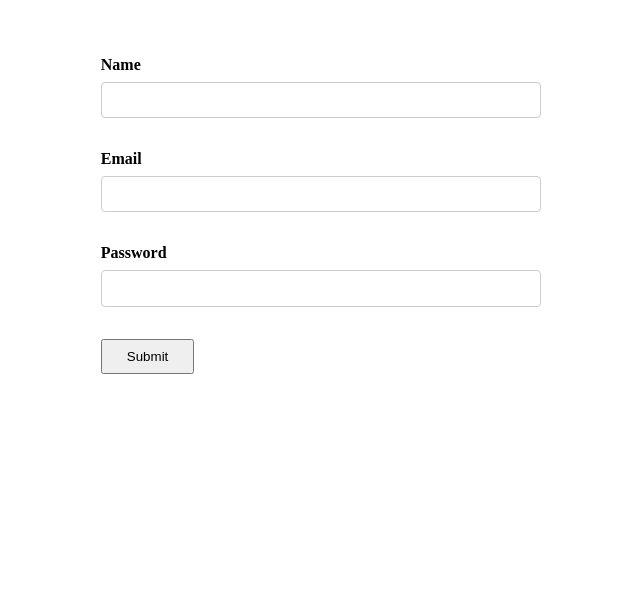
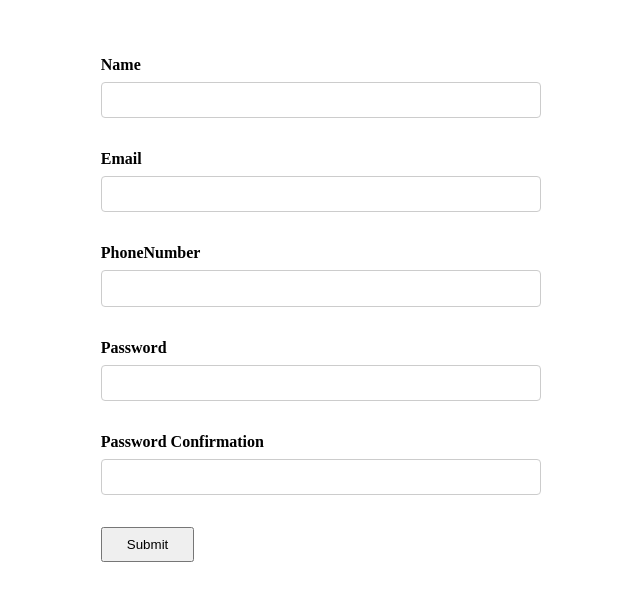
Before and after one commit to sepidehbiglarizadeh/Formik, a React (Create React App) app: page / in a window 1280 px wide. Shown: the top 600 px of the page, without its empty margins (319-959 px from the left). Built offline with nearby package versions, Linux system fonts and the light colour scheme.

Commit message:
add other fields

```diff
--- a/src/components/SignUpForm/SignUpForm.js
+++ b/src/components/SignUpForm/SignUpForm.js
@@ -15,12 +15,25 @@ import * as Yup from "yup";
 //   return errors;
 // };
 
+
 const validationSchema = Yup.object({
-  name: Yup.string().required("Name is Required"),
+  name: Yup.string()
+    .required("Name is Required")
+    .min(6, "Name length is not valid"),
   email: Yup.string()
     .email("Invalid email format")
     .required("Email is Required"),
-  password: Yup.string().required("Password is required"),
+  phoneNumber: Yup.string()
+    .required("Phone Number is required")
+    .matches(/^[0-9]{11}$/, "Invalid Phone Number")
+    .nullable(),
+  password: Yup.string()
+    .required("Password is required")
+    .matches( /^(?=.*[a-z])(?=.*[A-Z])(?=.*[0-9])(?=.*[!@#\$%\^&\*])(?=.{8,})/, "Must Contain 8 Characters, One Uppercase, One Lowercase, One Number and One Special Case Character"),
+  passwordConfirm: Yup.string().oneOf(
+    [Yup.ref("password"), null],
+    "Passwords must match"
+  ),
 });
 
 const SignUpForm = () => {
@@ -28,7 +41,9 @@ const SignUpForm = () => {
     initialValues: {
       name: "",
       email: "",
+      phoneNumber: "",
       password: "",
+      passwordConfirm: "",
     },
     onSubmit: (values) => {
       console.log(values);
@@ -43,24 +58,27 @@ const SignUpForm = () => {
       <form onSubmit={formik.handleSubmit}>
         <div className="formControl">
           <label>Name</label>
-          <input
-            type="text"
-            name="name"
-            {...formik.getFieldProps("name")}
-          />
+          <input type="text" name="name" {...formik.getFieldProps("name")} />
           {formik.errors.name && formik.touched.name && (
             <div className="error">{formik.errors.name}</div>
           )}
         </div>
         <div className="formControl">
           <label>Email</label>
-          <input
-            type="email"
-            name="email"
-            {...formik.getFieldProps("email")}
-          />
+          <input type="email" name="email" {...formik.getFieldProps("email")} />
           {formik.errors.email && formik.touched.email && (
             <div className="error">{formik.errors.email}</div>
+          )}
+        </div>
+        <div className="formControl">
+          <label>PhoneNumber</label>
+          <input
+            type="text"
+            name="phoneNumber"
+            {...formik.getFieldProps("phoneNumber")}
+          />
+          {formik.errors.phoneNumber && formik.touched.phoneNumber && (
+            <div className="error">{formik.errors.phoneNumber}</div>
           )}
         </div>
         <div className="formControl">
@@ -74,6 +92,17 @@ const SignUpForm = () => {
             <div className="error">{formik.errors.password}</div>
           )}
         </div>
+        <div className="formControl">
+          <label>Password Confirmation</label>
+          <input
+            type="password"
+            name="passwordConfirm"
+            {...formik.getFieldProps("passwordConfirm")}
+          />
+          {formik.errors.passwordConfirm && formik.touched.passwordConfirm && (
+            <div className="error">{formik.errors.passwordConfirm}</div>
+          )}
+        </div>
         <button>Submit</button>
       </form>
     </div>
```
